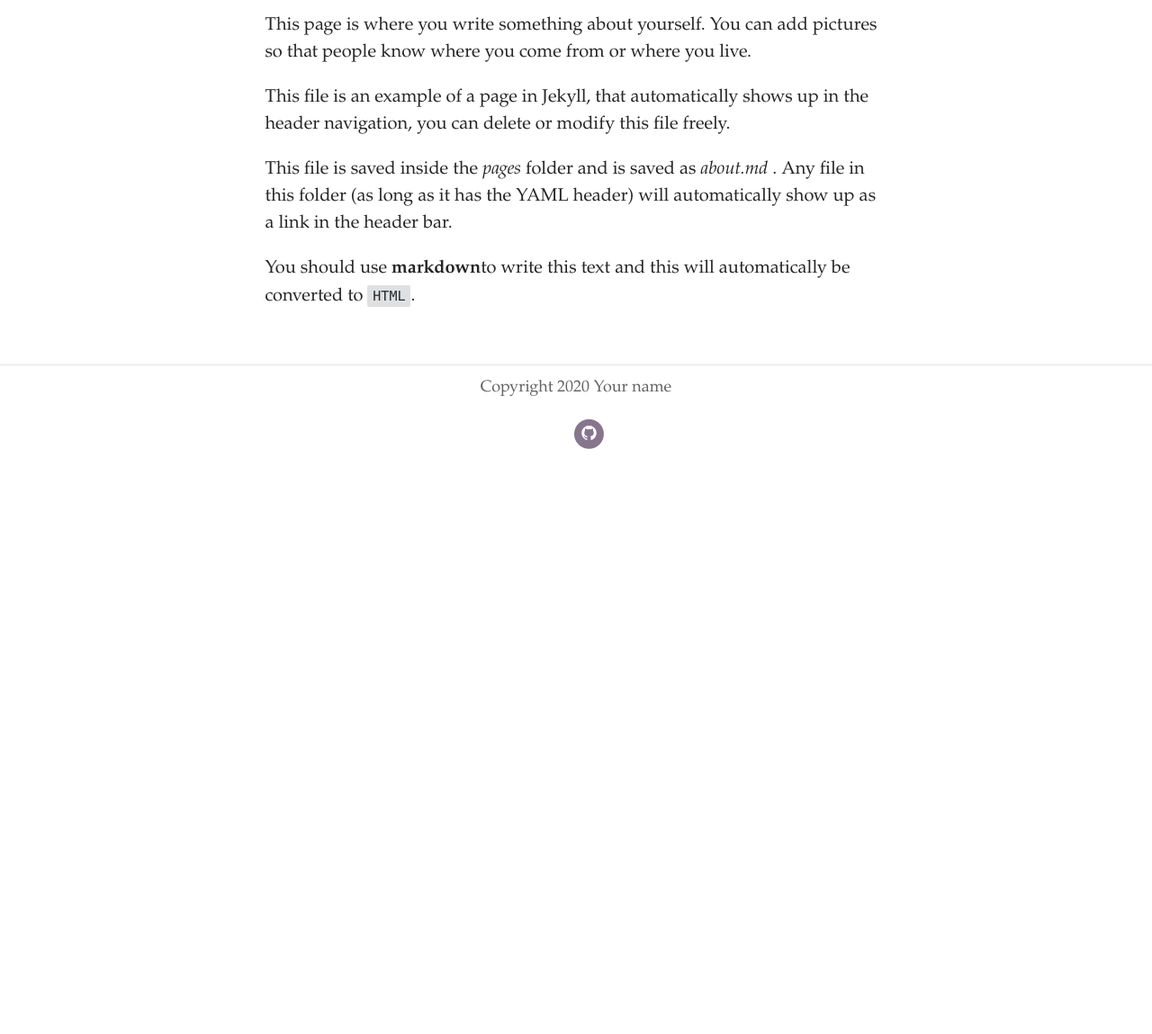
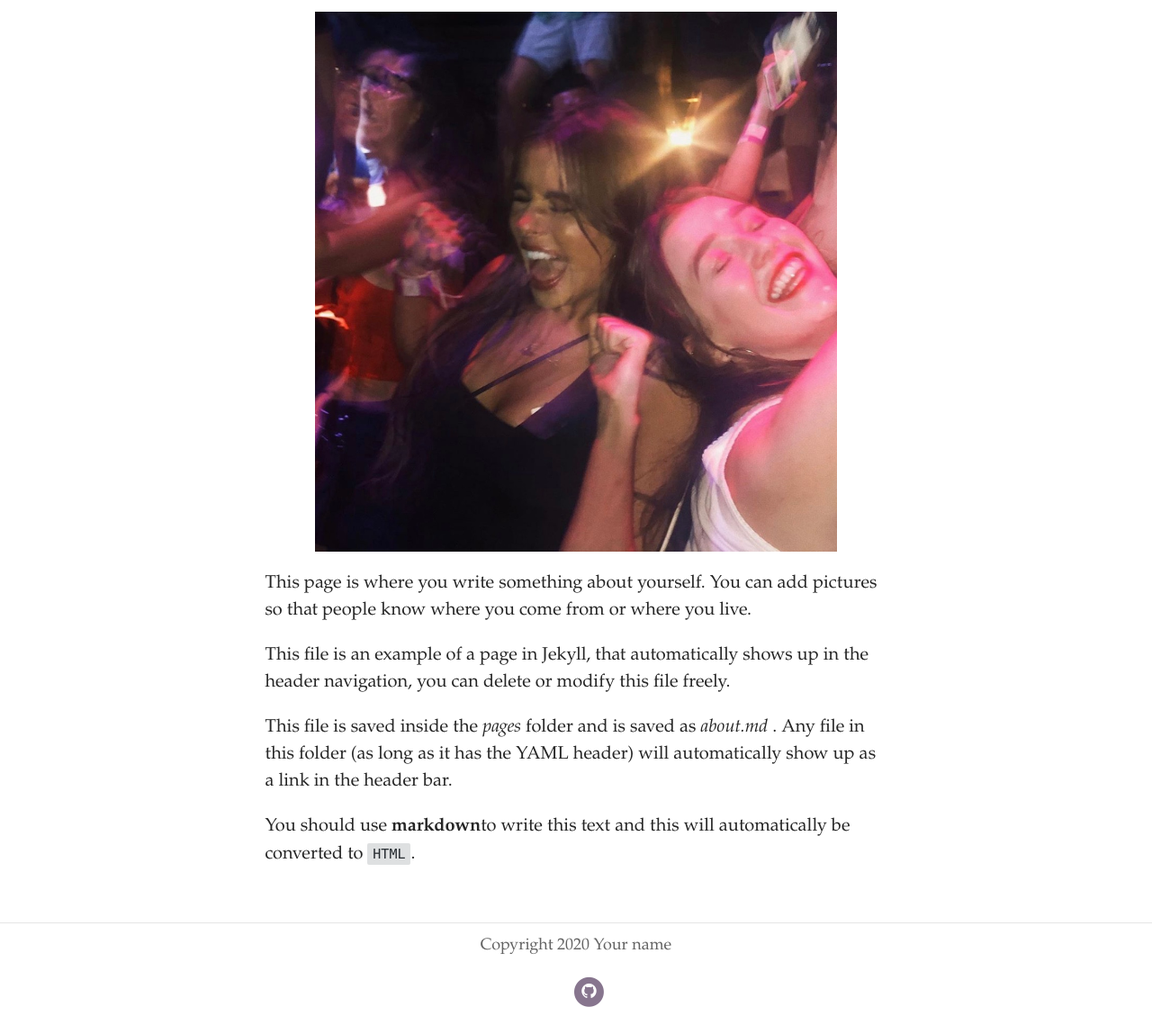
Before and after one commit to betherskine/typography-and-design, a Jekyll site: the page built from pages/about.md, in a window 1280 px wide. Shown: the part 338-1487 px from the top of the page at 90% size. Built offline with Jekyll 4.4.1, drawn with Linux system fonts in a browser that asks for light colours; some web fonts are replaced; before the commit the page ends 900 px from its top, so only the background shows below that.

Commit message:
Update Page “about”

```diff
--- a/pages/about.md
+++ b/pages/about.md
@@ -10,11 +10,12 @@
 description: null
 show: true
 ---
+![](../uploads/img_7411.jpg)
 
 This page is where you write something about yourself. You can add pictures so that people know where you come from or where you live.
 
 This file is an example of a page in Jekyll, that automatically shows up in the header navigation, you can delete or modify this file freely.
 
-This file is saved inside the _pages_ folder and is saved as _about.md_ . Any file in this folder (as long as it has  the YAML header) will automatically show up as a link in the header bar.
+This file is saved inside the *pages* folder and is saved as *about.md* . Any file in this folder (as long as it has  the YAML header) will automatically show up as a link in the header bar.
 
 You should use **markdown**to write this text and this will automatically be converted to `HTML`.
```
Also changed, not shown: uploads/img_7411.jpg (added).
